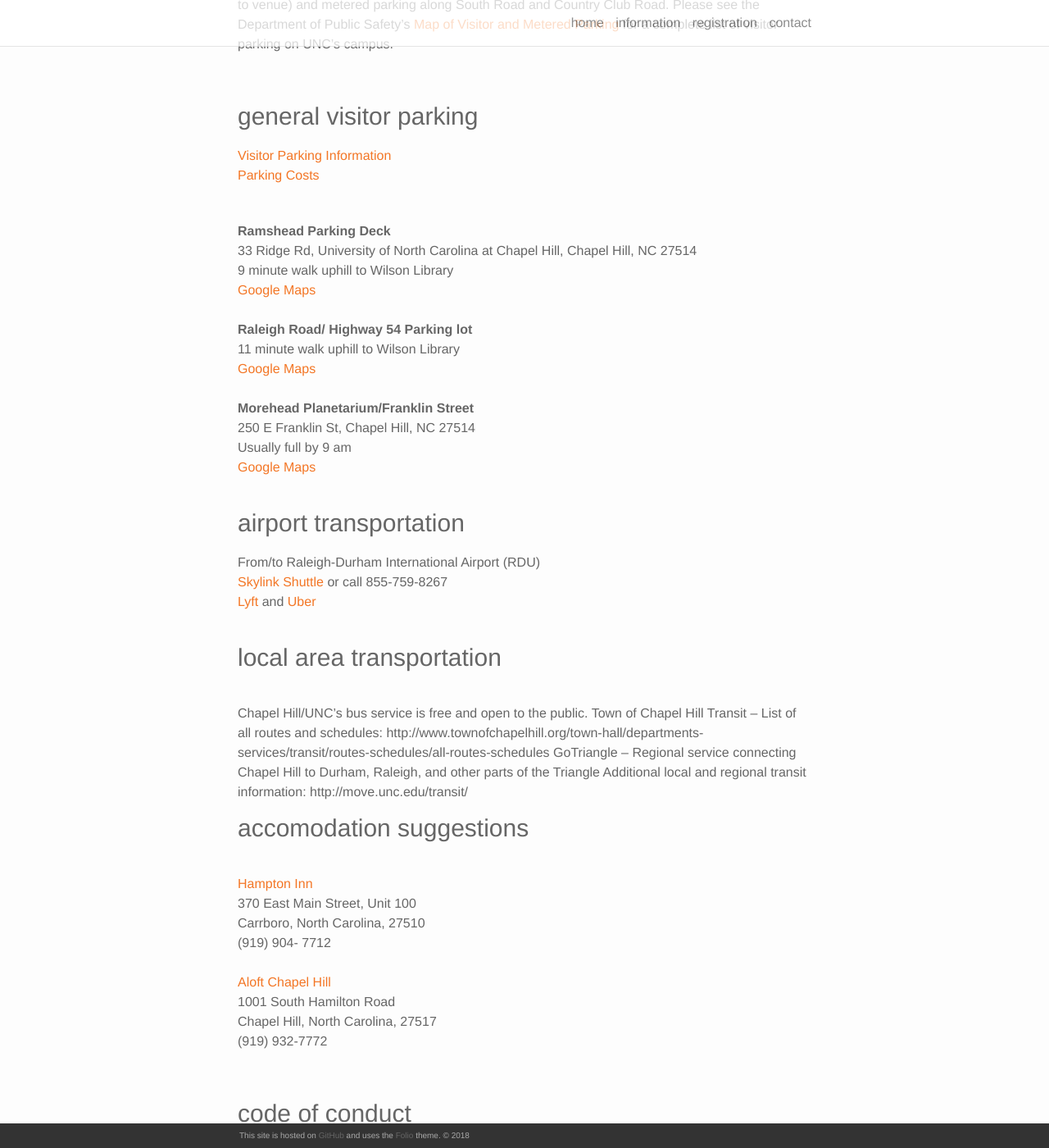
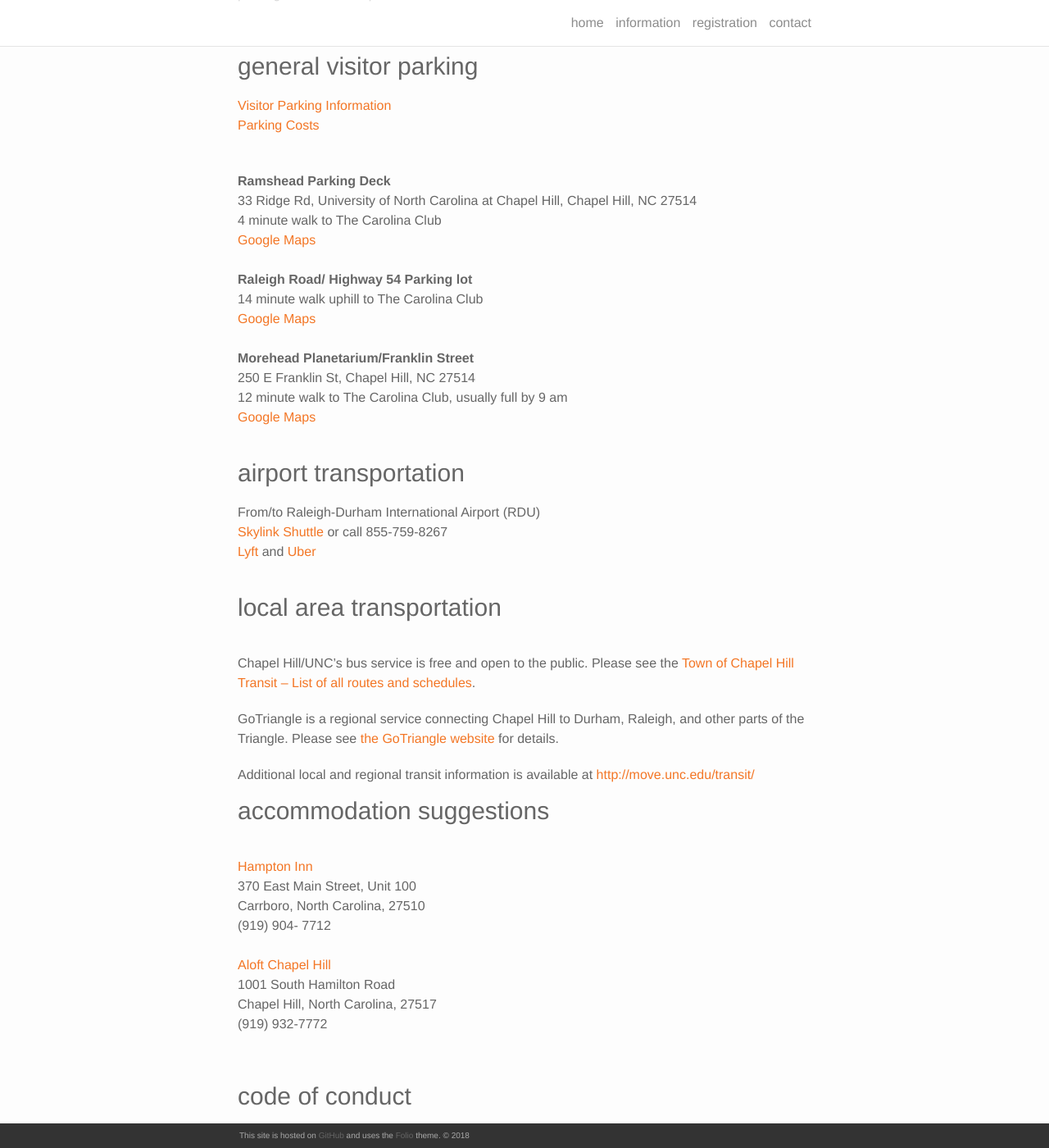
Before and after one commit to bogoli/-folio, a Jekyll site: the page built from information.md, in a window 1280 px wide and 1400 px high, scrolled down 799 px. Shown: the whole window at 82% size. Built offline with Jekyll 4.4.1, drawn with Linux system fonts in a browser that asks for light colours; nearby versions of some CDN libraries.

Commit message:
Fix walking maps, image heights, spelling

```diff
--- a/information.md
+++ b/information.md
@@ -6,10 +6,9 @@ permalink: /information/
 
 <h3>sponsors</h3>
 
-<img width="200" src="/TriangleJupyter/img/unclibblack.gif" /> &nbsp; <img width="200" src="/TriangleJupyter/img/aap.gif" />
-<br/>
-<img width="200" src="/TriangleJupyter/img/valassisdigital.png" /> &nbsp;
-<br/>
+<img width="200" src="/TriangleJupyter/img/unclibblack.gif" /> <br/>
+<img width="200" src="/TriangleJupyter/img/aap.gif" /><br />
+<img width="200" src="/TriangleJupyter/img/valassisdigital.png" />
 
 <h3>venue</h3>
 
@@ -44,25 +43,25 @@ permalink: /information/
 <br/>
 33 Ridge Rd, University of North Carolina at Chapel Hill, Chapel Hill, NC 27514
 <br/>
-9 minute walk uphill to Wilson Library
+4 minute walk to The Carolina Club
 <br/>
-<a href="https://goo.gl/maps/ZjmeCD2Gauv">Google Maps</a>
+<a href="https://goo.gl/maps/8K3FHGgLVHr">Google Maps</a>
 <br/>
 <br/>
 <b>Raleigh Road/ Highway 54 Parking lot</b>
 <br/>
-11 minute walk uphill to Wilson Library
+14 minute walk uphill to The Carolina Club
 <br/>
-<a href="https://goo.gl/maps/xmdLRqRXjz32">Google Maps</a>
+<a href="https://goo.gl/maps/D4WRVGuXRk92">Google Maps</a>
 <br/>
 <br/>
 <b>Morehead Planetarium/Franklin Street</b>
 <br/>
 250 E Franklin St, Chapel Hill, NC 27514
 <br/>
-Usually full by 9 am
+12 minute walk to The Carolina Club, usually full by 9 am
 <br/>
-<a href="https://goo.gl/maps/cJ4LAGDCpVT2">Google Maps</a>
+<a href="https://goo.gl/maps/FAiUCcggU1H2">Google Maps</a>
 <br/>
 <br/>
 
@@ -79,13 +78,15 @@ From/to Raleigh-Durham International Airport (RDU)
 
 <br/>
 
-<p>Chapel Hill/UNC’s bus service is free and open to the public.
-Town of Chapel Hill Transit – List of all routes and schedules:
-http://www.townofchapelhill.org/town-hall/departments-services/transit/routes-schedules/all-routes-schedules
-GoTriangle – Regional service connecting Chapel Hill to Durham, Raleigh, and other parts of the Triangle
-Additional local and regional transit information: http://move.unc.edu/transit/</p>
+<p>Chapel Hill/UNC’s bus service is free and open to the public. Please see the
+<a href="http://www.townofchapelhill.org/town-hall/departments-services/transit/routes-schedules/all-routes-schedules">Town of Chapel Hill Transit – List of all routes and schedules</a>.
+</p>
 
-<h3>accomodation suggestions</h3>
+<p>GoTriangle is a regional service connecting Chapel Hill to Durham, Raleigh, and other parts of the Triangle. Please see <a href="https://gotriangle.org/">the GoTriangle website</a> for details.</p>
+
+<p>Additional local and regional transit information is available at <a href="http://move.unc.edu/transit/">http://move.unc.edu/transit/</a></p>
+
+<h3>accommodation suggestions</h3>
 
 <br/>
 
```
Also changed, not shown: img/aap.gif.
